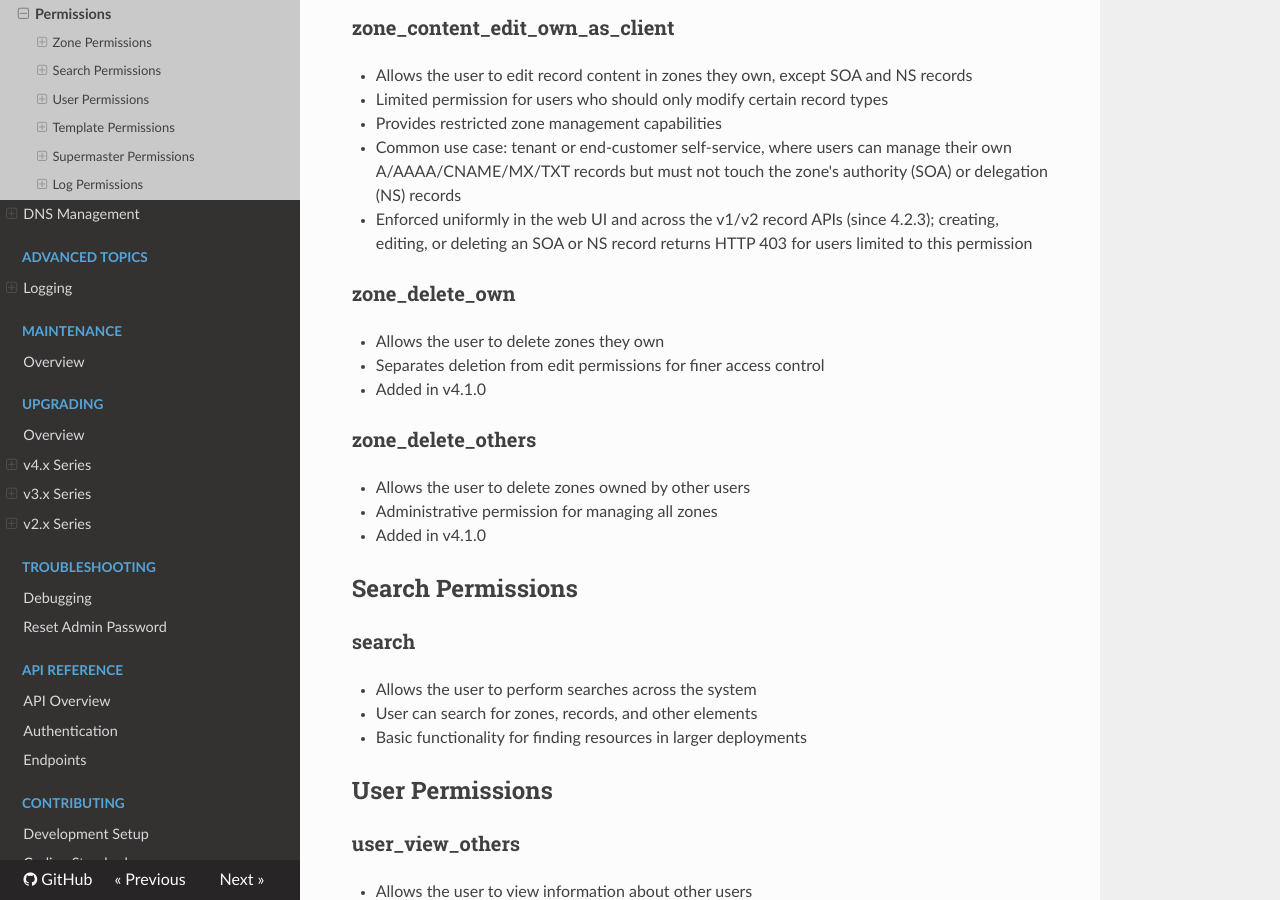
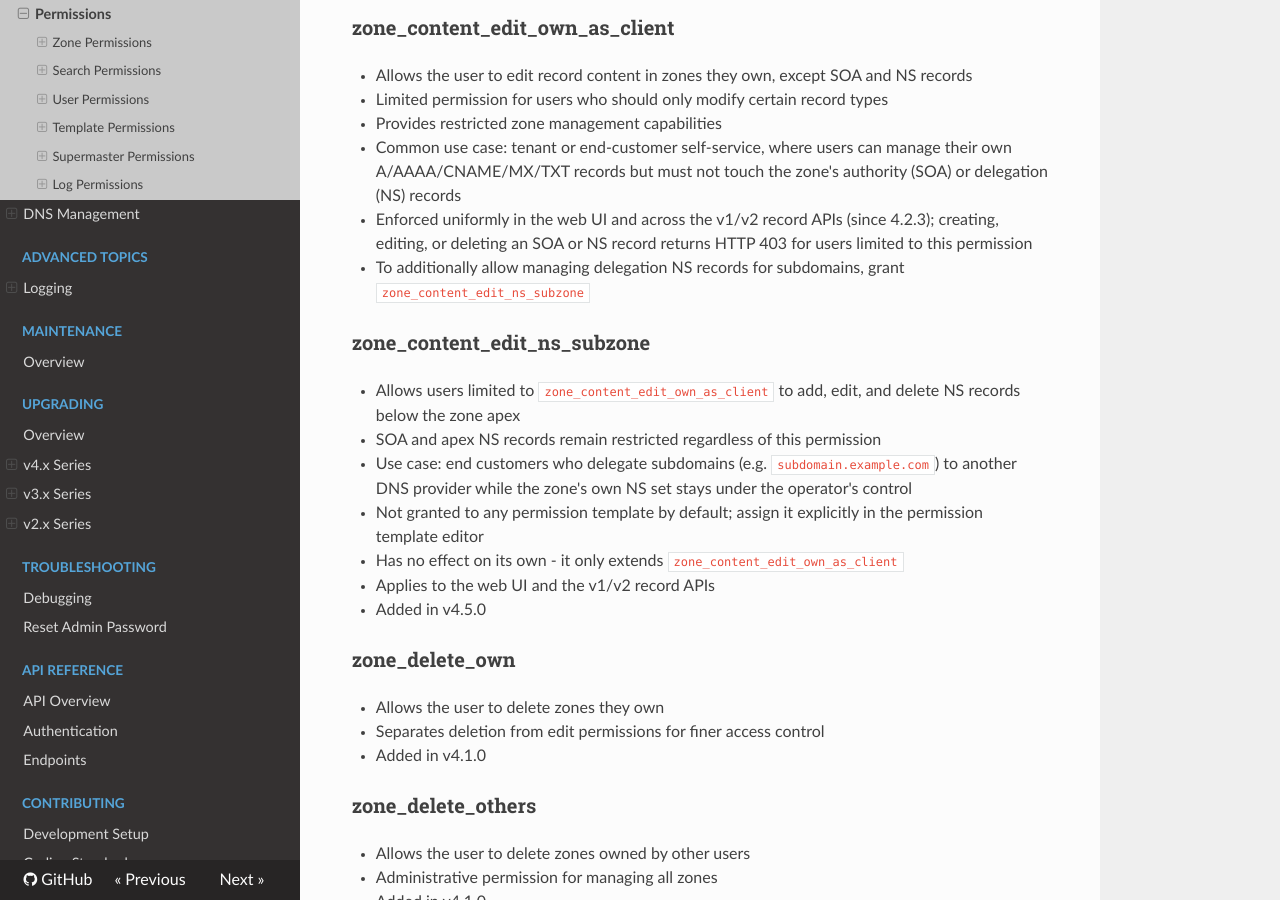
Before and after one commit to poweradmin/poweradmin-docs, an MkDocs documentation site: the page built from docs/user-guide/permissions.md, in a window 1280 px wide and 900 px high, scrolled down 1597 px. Built offline with MkDocs 1.6.1, drawn with Linux system fonts in a browser that asks for light colours; nearby versions of some CDN libraries.

Commit message:
docs(permissions): document zone_content_edit_ns_subzone

```diff
--- a/docs/user-guide/permissions.md
+++ b/docs/user-guide/permissions.md
@@ -62,6 +62,17 @@ This document provides detailed explanations of all user permissions available i
 - Provides restricted zone management capabilities
 - Common use case: tenant or end-customer self-service, where users can manage their own A/AAAA/CNAME/MX/TXT records but must not touch the zone's authority (SOA) or delegation (NS) records
 - Enforced uniformly in the web UI and across the v1/v2 record APIs (since 4.2.3); creating, editing, or deleting an SOA or NS record returns HTTP 403 for users limited to this permission
+- To additionally allow managing delegation NS records for subdomains, grant `zone_content_edit_ns_subzone`
+
+### zone_content_edit_ns_subzone
+
+- Allows users limited to `zone_content_edit_own_as_client` to add, edit, and delete NS records below the zone apex
+- SOA and apex NS records remain restricted regardless of this permission
+- Use case: end customers who delegate subdomains (e.g. `subdomain.example.com`) to another DNS provider while the zone's own NS set stays under the operator's control
+- Not granted to any permission template by default; assign it explicitly in the permission template editor
+- Has no effect on its own - it only extends `zone_content_edit_own_as_client`
+- Applies to the web UI and the v1/v2 record APIs
+- Added in v4.5.0
 
 ### zone_delete_own
 
```
